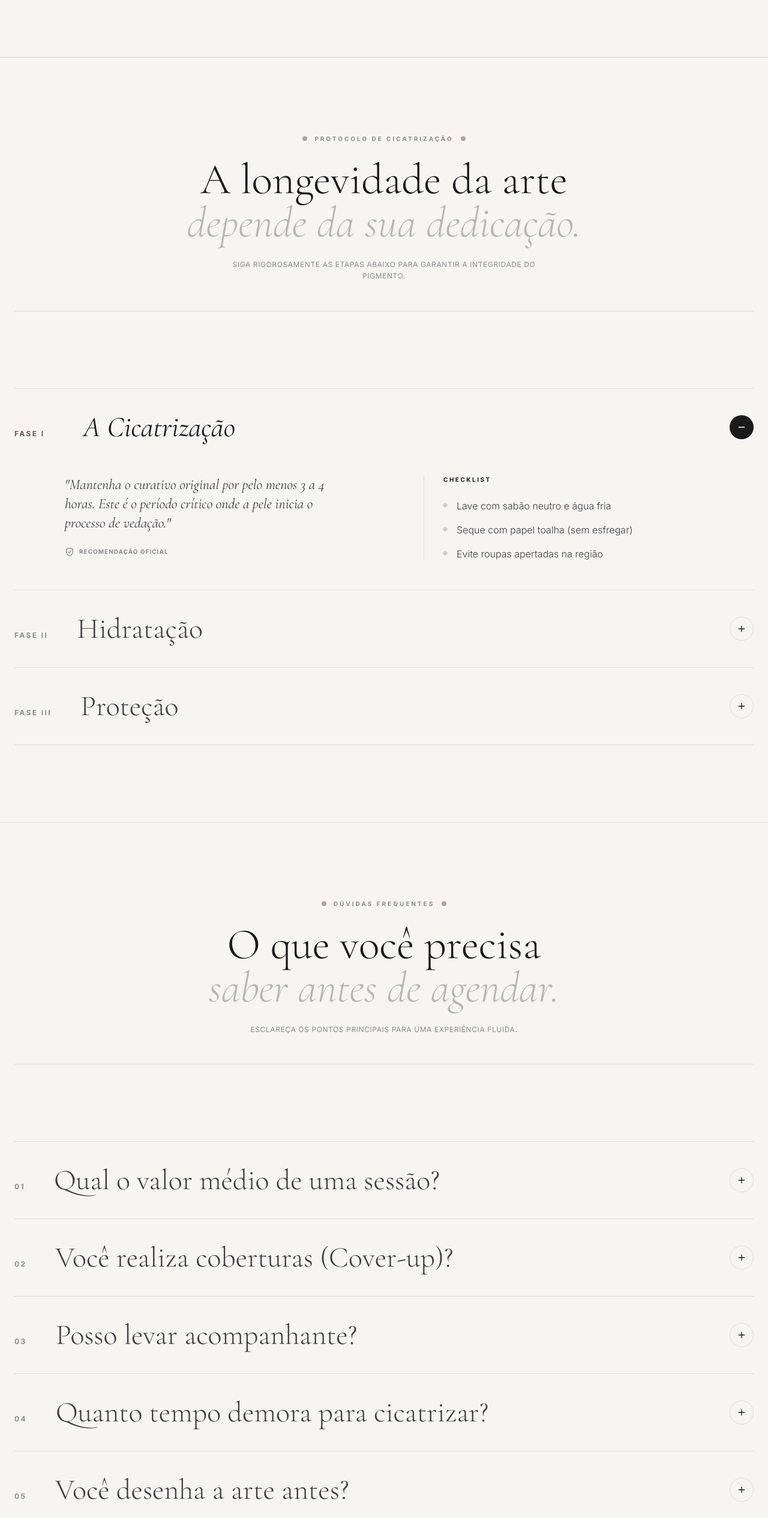
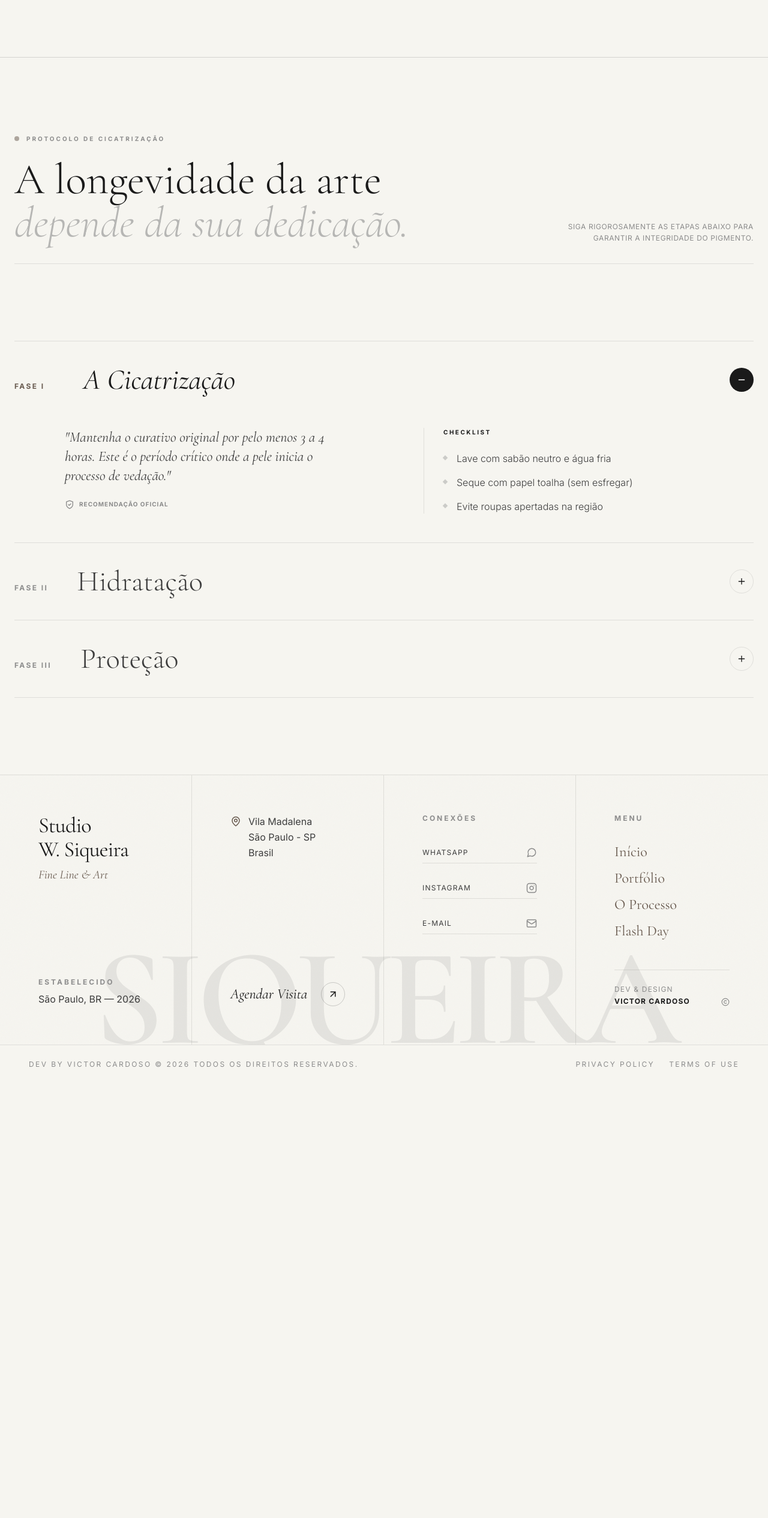
Before and after one commit to VictorCardosoOl/William-tauagem-v2, a React (Vite) app: page / in a window 1280 px wide. Shown: the part 9470-12000 px from the top of the page at 60% size. After the commit the page ends 11276 px from the top, so only its background shows below. Built offline with nearby package versions, Linux system fonts and the light colour scheme.

Commit message:
feat: Remove unused FAQ component and types
The FAQ section and its associated data and types were removed as they are no longer needed in the application.

```diff
--- a/App.tsx
+++ b/App.tsx
@@ -1,4 +1,3 @@
-
 import React, { useState, useEffect } from 'react';
 import Navbar from './components/Navbar';
 import Hero from './components/Hero';
@@ -10,7 +9,6 @@ import CreativeProcess from './components/CreativeProcess';
 import Preparation from './components/Preparation';
 import FlashSection from './components/FlashSection';
 import Aftercare from './components/Aftercare';
-import FAQ from './components/FAQ';
 import Footer from './components/Footer';
 import Preloader from './components/Preloader';
 import ChatWidget from './components/ChatWidget';
@@ -63,7 +61,6 @@ const App: React.FC = () => {
           <Preparation />
           <FlashSection />
           <Aftercare />
-          <FAQ />
         </main>
         <Footer />
       </div>
--- a/components/Aftercare.tsx
+++ b/components/Aftercare.tsx
@@ -1,4 +1,3 @@
-
 import React, { useState, useRef, useEffect } from 'react';
 import { TEXTOS_GERAIS, ITENS_CUIDADOS } from '../data';
 import { Plus, Minus, ShieldCheck, Droplet, Sun } from 'lucide-react';
@@ -57,21 +56,22 @@ const Aftercare: React.FC = () => {
     <section id="cuidados" ref={containerRef} className="py-24 md:py-32 px-6 bg-paper-light dark:bg-paper-dark transition-colors duration-500 overflow-hidden">
       <div className="max-w-screen-2xl mx-auto">
 
-        {/* HEADER SECTION - CENTRALIZED */}
-        <div className="flex flex-col items-center text-center mb-20 md:mb-32 gap-8 border-b border-ink-black/10 dark:border-white/10 pb-12">
-            <div className="max-w-4xl mx-auto">
-                <div className="flex items-center justify-center gap-3 mb-6">
+        {/* HEADER SECTION */}
+        <div className="flex flex-col md:flex-row justify-between items-end mb-20 md:mb-32 gap-8 border-b border-ink-black/10 dark:border-white/10 pb-8">
+            <div className="max-w-2xl">
+                <div className="flex items-center gap-3 mb-6">
                     <span className="w-2 h-2 bg-accent-sepia rounded-full animate-pulse"></span>
                     <span className="font-sans text-[10px] tracking-[0.3em] uppercase font-bold text-ink-medium">
                         Protocolo de Cicatrização
                     </span>
-                    <span className="w-2 h-2 bg-accent-sepia rounded-full animate-pulse"></span>
                 </div>
-                <h2 className="aftercare-title font-serif font-light text-5xl md:text-7xl leading-[1.1] text-ink-black dark:text-gray-100 mb-6">
+                <h2 className="aftercare-title font-serif font-light text-5xl md:text-7xl leading-[0.9] text-ink-black dark:text-gray-100">
                     A longevidade da arte <br/>
                     <span className="italic text-ink-medium/60 dark:text-gray-500">depende da sua dedicação.</span>
                 </h2>
-                <p className="font-sans text-xs leading-relaxed text-ink-medium uppercase tracking-wider max-w-lg mx-auto">
+            </div>
+            <div className="hidden md:block max-w-xs text-right">
+                <p className="font-sans text-xs leading-relaxed text-ink-medium uppercase tracking-wider">
                     Siga rigorosamente as etapas abaixo para garantir a integridade do pigmento.
                 </p>
             </div>
--- a/components/FAQ.tsx
+++ /dev/null
@@ -1,133 +0,0 @@
-import React, { useState, useRef, useEffect } from 'react';
-import { ITENS_FAQ } from '../data';
-import { Plus, Minus, HelpCircle } from 'lucide-react';
-
-const FAQ: React.FC = () => {
-  const [openIndex, setOpenIndex] = useState<number | null>(null);
-  const containerRef = useRef<HTMLElement>(null);
-
-  const toggleAccordion = (index: number) => {
-    setOpenIndex(openIndex === index ? null : index);
-  };
-
-  useEffect(() => {
-    if (!window.gsap || !window.ScrollTrigger) return;
-
-    const ctx = window.gsap.context(() => {
-        // Animation for Title
-        window.gsap.from(".faq-title", {
-            y: 50,
-            opacity: 0,
-            duration: 1,
-            ease: "power3.out",
-            scrollTrigger: {
-                trigger: containerRef.current,
-                start: "top 75%"
-            }
-        });
-
-        // Animation for Lines
-        window.gsap.from(".faq-line", {
-            scaleX: 0,
-            transformOrigin: "left center",
-            duration: 1.2,
-            stagger: 0.1,
-            ease: "expo.out",
-            scrollTrigger: {
-                trigger: ".faq-list",
-                start: "top 80%"
-            }
-        });
-    }, containerRef);
-
-    return () => ctx.revert();
-  }, []);
-
-  return (
-    <section id="faq" ref={containerRef} className="py-24 md:py-32 px-6 bg-paper-light dark:bg-paper-dark transition-colors duration-500 overflow-hidden border-t border-ink-black/10 dark:border-white/10">
-      <div className="max-w-screen-2xl mx-auto">
-
-        {/* HEADER SECTION - Matching Aftercare */}
-        <div className="flex flex-col items-center text-center mb-20 md:mb-32 gap-8 border-b border-ink-black/10 dark:border-white/10 pb-12">
-            <div className="max-w-4xl mx-auto">
-                <div className="flex items-center justify-center gap-3 mb-6">
-                    <span className="w-2 h-2 bg-accent-sepia rounded-full animate-pulse"></span>
-                    <span className="font-sans text-[10px] tracking-[0.3em] uppercase font-bold text-ink-medium">
-                        Dúvidas Frequentes
-                    </span>
-                    <span className="w-2 h-2 bg-accent-sepia rounded-full animate-pulse"></span>
-                </div>
-                <h2 className="faq-title font-serif font-light text-5xl md:text-7xl leading-[1.1] text-ink-black dark:text-gray-100 mb-6">
-                    O que você precisa <br/>
-                    <span className="italic text-ink-medium/60 dark:text-gray-500">saber antes de agendar.</span>
-                </h2>
-                <p className="font-sans text-xs leading-relaxed text-ink-medium uppercase tracking-wider max-w-lg mx-auto">
-                    Esclareça os pontos principais para uma experiência fluida.
-                </p>
-            </div>
-        </div>
-
-        {/* LIST */}
-        <div className="faq-list flex flex-col">
-            {ITENS_FAQ.map((item, index) => {
-                const isOpen = openIndex === index;
-                const formattedId = (index + 1).toString().padStart(2, '0');
-
-                return (
-                    <article key={item.id} className="group cursor-pointer" onClick={() => toggleAccordion(index)}>
-                        {/* LINE */}
-                        <div className="faq-line w-full h-px bg-ink-black/10 dark:bg-white/10 group-hover:bg-ink-black dark:group-hover:bg-white transition-colors duration-500"></div>
-
-                        {/* HEADER */}
-                        <div className="py-8 md:py-10 flex flex-col md:flex-row md:items-center justify-between gap-4">
-                            <div className="flex items-baseline gap-6 md:gap-12 pr-8">
-                                <span className={`font-sans text-xs font-bold tracking-[0.2em] transition-colors duration-300 ${isOpen ? 'text-accent-sepia' : 'text-ink-medium'}`}>
-                                    {formattedId}
-                                </span>
-                                <h3 className={`font-serif text-2xl md:text-4xl lg:text-5xl transition-all duration-500 ${isOpen ? 'italic text-ink-black dark:text-white translate-x-4' : 'font-light text-ink-dark dark:text-gray-400 group-hover:text-ink-black dark:group-hover:text-white'}`}>
-                                    {item.pergunta}
-                                </h3>
-                            </div>
-
-                            <div className="flex items-center justify-between md:justify-end gap-4 w-full md:w-auto shrink-0">
-                                <span className="md:hidden text-[10px] uppercase tracking-widest text-ink-medium">Ler Resposta</span>
-                                <div className={`w-10 h-10 rounded-full border border-ink-black/10 dark:border-white/10 flex items-center justify-center transition-all duration-300 ${isOpen ? 'bg-ink-black text-white rotate-180 dark:bg-white dark:text-black' : 'group-hover:border-ink-black'}`}>
-                                    {isOpen ? <Minus size={16} /> : <Plus size={16} />}
-                                </div>
-                            </div>
-                        </div>
-
-                        {/* CONTENT */}
-                        <div
-                            className={`grid transition-[grid-template-rows] duration-500 ease-[cubic-bezier(0.16,1,0.3,1)] ${isOpen ? 'grid-rows-[1fr] opacity-100 pb-12' : 'grid-rows-[0fr] opacity-0'}`}
-                        >
-                            <div className="overflow-hidden">
-                                <div className="grid grid-cols-1 md:grid-cols-12 gap-8 md:gap-12 pt-4 pl-0 md:pl-[calc(4rem+20px)]">
-
-                                    {/* Answer Column */}
-                                    <div className="md:col-span-8">
-                                        <p className="font-serif text-xl md:text-2xl leading-relaxed text-ink-dark dark:text-gray-300 italic mb-6">
-                                            "{item.resposta}"
-                                        </p>
-                                        <div className="flex items-center gap-2 text-ink-medium dark:text-gray-500">
-                                            <HelpCircle className="w-4 h-4" />
-                                            <span className="text-[10px] uppercase tracking-widest font-bold">Resposta Oficial</span>
-                                        </div>
-                                    </div>
-
-                                </div>
-                            </div>
-                        </div>
-                    </article>
-                );
-            })}
-             {/* FINAL LINE */}
-             <div className="w-full h-px bg-ink-black/10 dark:bg-white/10"></div>
-        </div>
-
-      </div>
-    </section>
-  );
-};
-
-export default FAQ;
--- a/data.ts
+++ b/data.ts
@@ -1,5 +1,4 @@
-
-import { ProtocoloItem, LinkSocial, ProcessoCriativoItem, PreparoItem, PortfolioItem, FAQItem } from './types';
+import { ProtocoloItem, LinkSocial, ProcessoCriativoItem, PreparoItem, PortfolioItem } from './types';
 
 // ==========================================
 // CONFIGURAÇÕES GERAIS E TEXTOS
@@ -215,37 +214,6 @@ export const ITENS_CUIDADOS: ProtocoloItem[] = [
 ];
 
 // ==========================================
-// FAQ (NOVO)
-// ==========================================
-export const ITENS_FAQ: FAQItem[] = [
-  {
-    id: 1,
-    pergunta: "Qual o valor médio de uma sessão?",
-    resposta: "O valor não é cobrado por tamanho, mas pela complexidade do projeto e tempo de execução. O valor mínimo de abertura de agenda é R$ 800. Para um orçamento preciso, é necessário enviar referências, local do corpo e tamanho aproximado via WhatsApp."
-  },
-  {
-    id: 2,
-    pergunta: "Você realiza coberturas (Cover-up)?",
-    resposta: "Sim, mas sob avaliação prévia. Coberturas exigem uma análise cuidadosa do pigmento existente. Em alguns casos, recomendo algumas sessões de laser para clareamento antes de tatuar por cima, garantindo um resultado limpo e duradouro."
-  },
-  {
-    id: 3,
-    pergunta: "Posso levar acompanhante?",
-    resposta: "Para garantir o foco total e a biossegurança do ambiente, permitimos apenas um acompanhante por cliente. O estúdio é um ambiente de concentração e intimidade artística."
-  },
-  {
-    id: 4,
-    pergunta: "Quanto tempo demora para cicatrizar?",
-    resposta: "A cicatrização superficial leva cerca de 2 a 3 semanas. A regeneração completa das camadas profundas da pele pode levar até 3 meses. Siga rigorosamente o protocolo de aftercare fornecido."
-  },
-  {
-    id: 5,
-    pergunta: "Você desenha a arte antes?",
-    resposta: "Sim. O projeto é exclusivo. Apresento o desenho no dia da sessão ou envio um esboço digital (mockup) alguns dias antes, dependendo da complexidade do projeto acordado no briefing."
-  }
-];
-
-// ==========================================
 // REDES SOCIAIS
 // ==========================================
 export const REDES_SOCIAIS: LinkSocial[] = [
```
Also changed, not shown: types.ts (+0 -7 lines).
